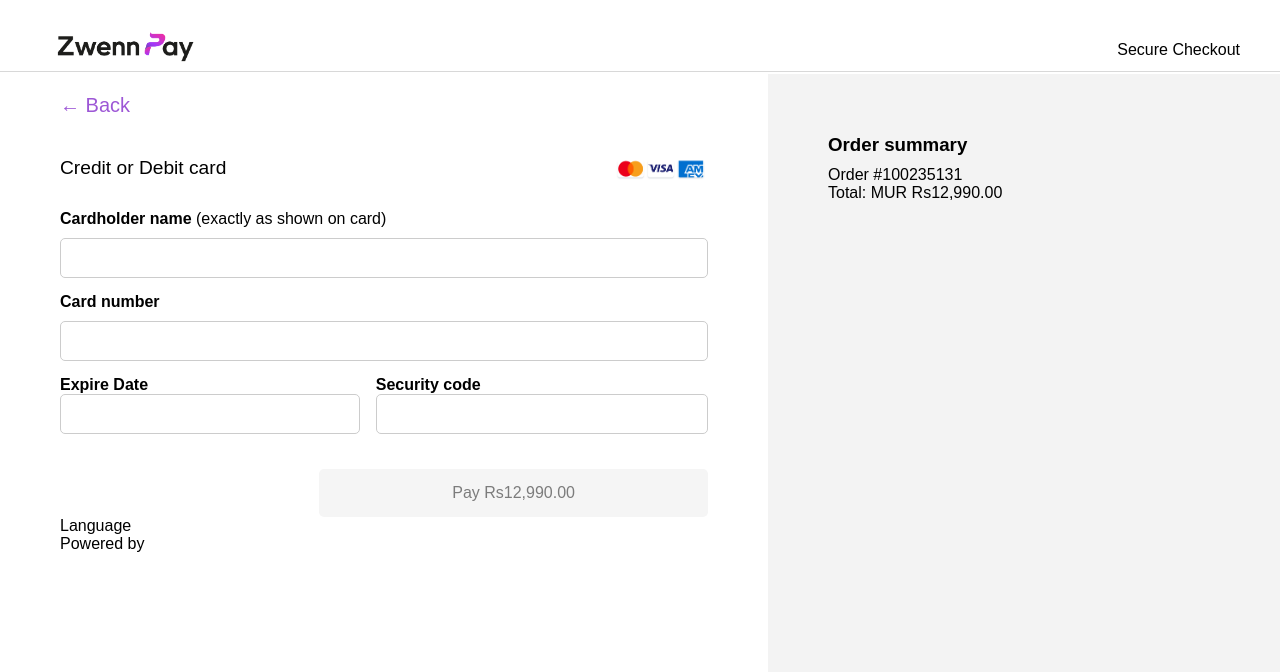
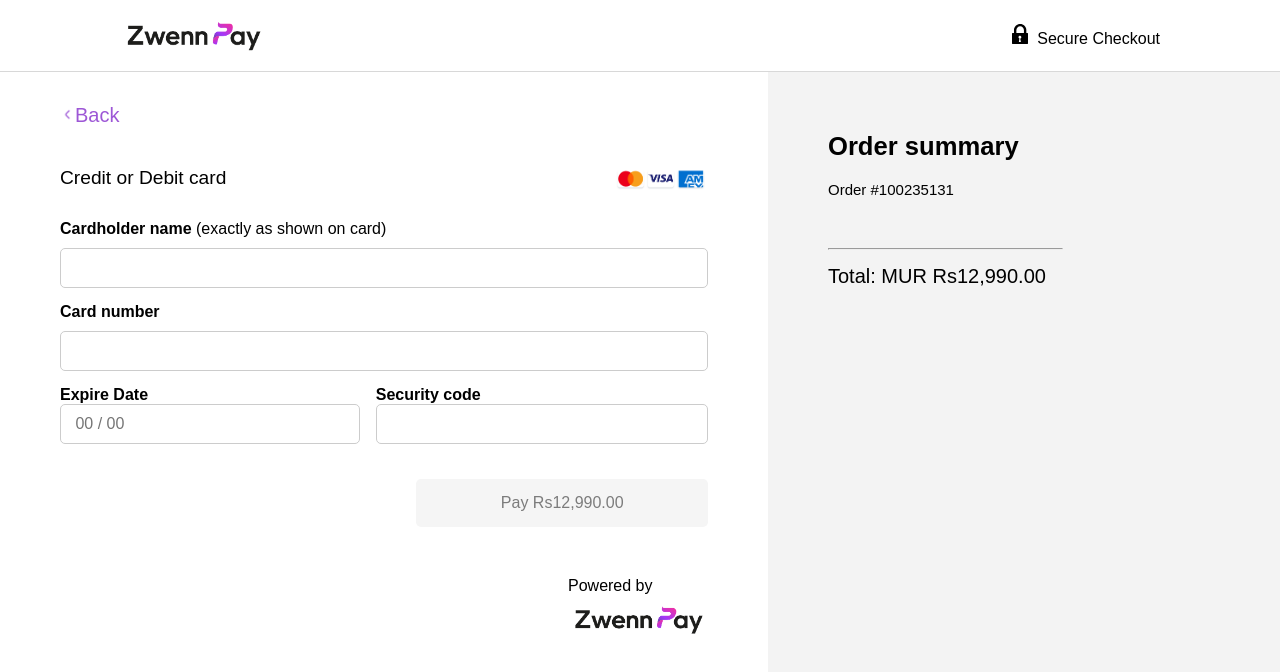
Before and after one commit to abhimanyujangid/payment-gateway, a plain HTML site: page card-gateway/index.html in a window 1280 px wide. Drawn offline with Linux system fonts and the light colour scheme.

Commit message:
added bottom logo and order summary

```diff
--- a/card-gateway/index.html
+++ b/card-gateway/index.html
@@ -13,13 +13,17 @@
           <img src="logo1.png" alt="" />
         </div>
         <div class="lang-switch">
-          <a href="#" class="nav-text">Secure Checkout</a>
+          <a href="#" class="nav-text"
+            ><img src="lock-icon.svg" alt="" /> Secure Checkout</a
+          >
         </div>
       </div>
     </nav>
     <div class="main-container">
       <div class="left-section">
-        <div class="back"><a href="#">&#8592; Back</a></div>
+        <div class="back">
+          <a href="#"><img src="angle-small-left.png" alt="" />Back</a>
+        </div>
         <div class="text-logo">
           <p>Credit or Debit card</p>
           <img src="mastercaed.png" alt="" />
@@ -47,6 +51,7 @@
                   id="cardholder-name"
                   name="cardholder-name"
                   required
+                  placeholder=" 00 / 00"
                   style="width: 95%"
                 />
               </div>
@@ -66,8 +71,8 @@
             </div>
             <div class="brand-name">
               <div class="logo-and-language">
-                <p>Language</p>
-                <div>Powered by <img src="" alt="" /></div>
+                <div class="logo-text"><p>Powered by</p></div>
+                <div class="logo-img"><img src="logo1.png" alt="" /></div>
               </div>
             </div>
           </form>
@@ -77,7 +82,10 @@
         <div class="order-summary">
           <h3>Order summary</h3>
           <p>Order #100235131</p>
-          <p>Total: MUR Rs12,990.00</p>
+          <hr />
+          <div class="total-value">
+            <p>Total: MUR Rs12,990.00</p>
+          </div>
         </div>
       </div>
     </div>
--- a/card-gateway/style.css
+++ b/card-gateway/style.css
@@ -10,9 +10,8 @@ body {
 }
 
 nav {
-  padding: 10px 0px;
+  padding: 10px 120px;
   height: 9vh;
-  margin-bottom: 2px;
   border-bottom: solid;
   border-bottom-color: #d8d8d8;
   border-bottom-width: 0.0625rem;
@@ -23,17 +22,15 @@ nav .container {
   display: flex;
   justify-content: space-between;
   align-items: center;
-  padding-top: 10px;
   max-width: 1200px;
   margin: 0 auto;
 }
-.nav-img {
-  height: 60px;
-  width: 80;
-  display: flex;
-  align-items: left;
-  padding-bottom: 10px;
-  padding-left: 10px;
+.nav-img img {
+  width: 30%;
+}
+.lang-switch img {
+  height: 20px;
+  margin-right: 5px;
 }
 nav a {
   text-decoration: none;
@@ -84,6 +81,10 @@ span {
   font-size: 20px;
   margin-bottom: 1rem;
 }
+.back a img {
+  height: 30px;
+  padding-top: 15px;
+}
 
 .payment-form h2 {
   margin-bottom: 10px;
@@ -117,7 +118,7 @@ span {
   background-color: whitesmoke;
   color: rgb(124, 124, 124);
   border: none;
-  width: 60%;
+  width: 45%;
   left: 12px;
   border-radius: 5px;
   font-size: 16px;
@@ -129,20 +130,37 @@ span {
   flex-direction: row-reverse;
   margin-top: 20px;
 }
+.brand-name {
+  margin-top: 50px;
+  display: flex;
+  justify-content: right;
+}
+.logo-and-language {
+  justify-content: flex-end;
+}
+.logo-p {
+  font-size: 20px;
+}
+.logo-img img {
+  width: 140px;
+}
 
 .order-summary h3 {
-  margin-bottom: 10px;
+  font-size: 1.6rem;
+  font-weight: 600;
+  margin-bottom: 20px;
+}
+.order-summary p {
+  margin-top: 10px;
+  font-size: 15px;
+  margin-bottom: 50px;
+}
+.order-summary hr {
+  width: 60%;
 }
 
-@media (max-width: 768px) {
-  .main-container {
-    flex-direction: column;
-    align-items: center;
-  }
-
-  .left-section,
-  .right-section {
-    max-width: 100%;
-    margin-bottom: 20px;
-  }
+.total-value p {
+  font-size: 20px;
+  font-size: 600;
+  margin-top: 15px;
 }
```
Also changed, not shown: card-gateway/angle-small-left.png (added), card-gateway/credit-card-2-back-fill.svg (added), card-gateway/lock-icon.svg (added), card-gateway/person.svg (added).
